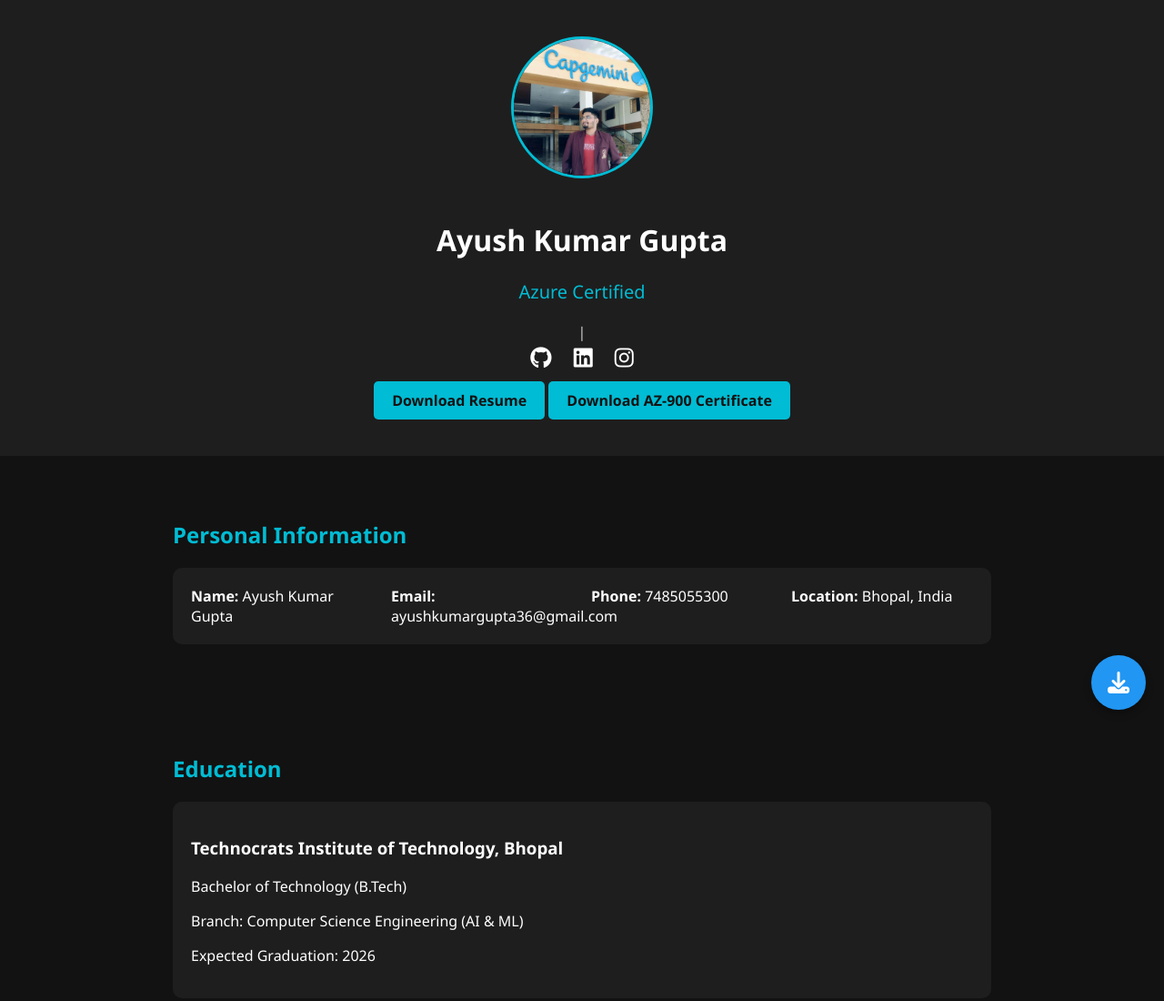
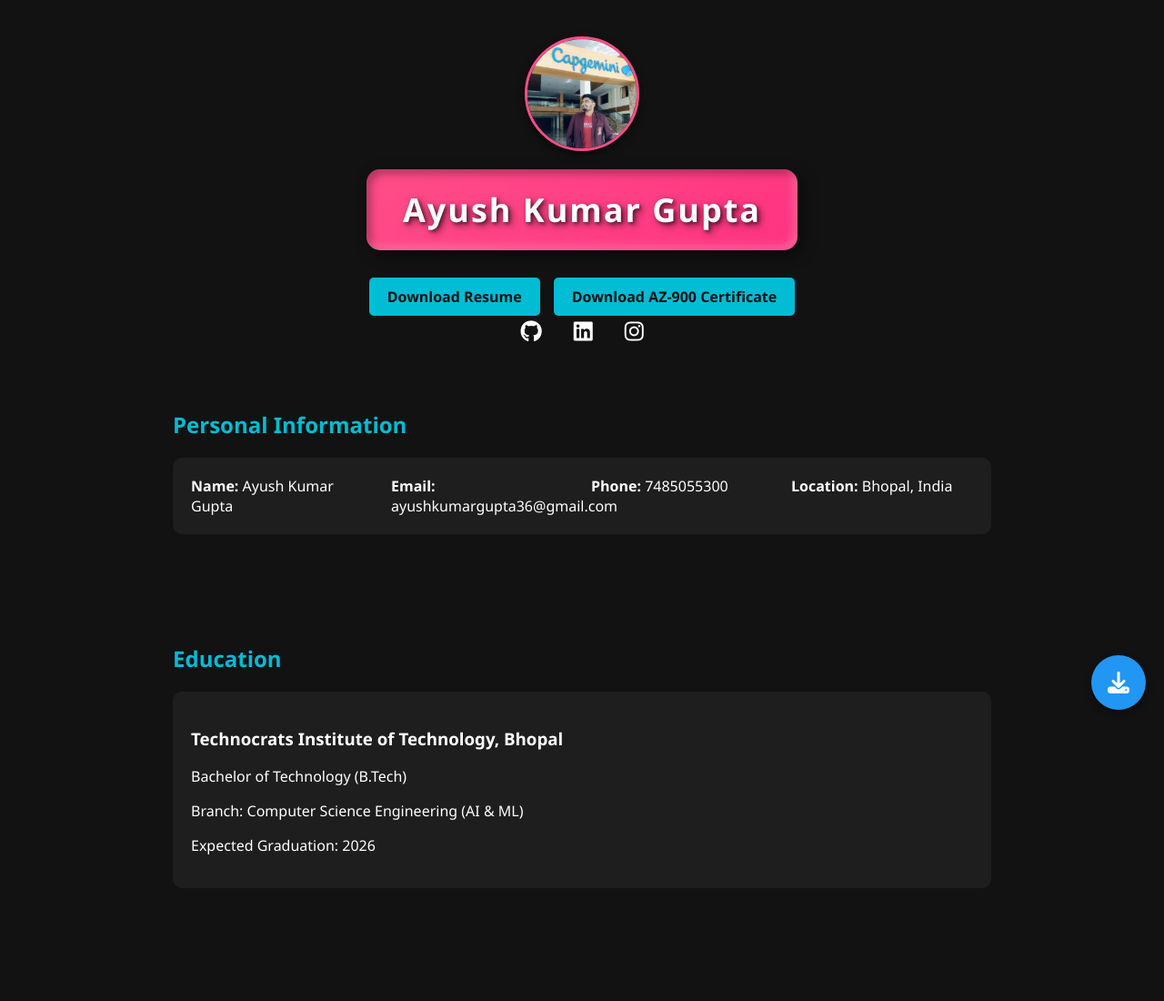
Before and after one commit to ayushgupta36/Ayush-portfolio, a plain HTML site: page index.html in a window 1280 px wide. Shown: the top 1100 px of the page at 91% size. Drawn offline with nearby package versions, Linux system fonts and the light colour scheme.

Commit message:
Aligned Buttons below Nameplate

```diff
--- a/index.html
+++ b/index.html
@@ -13,17 +13,25 @@
   <link rel="stylesheet" href="style.css">
 </head>
 <body>
-  <header data-aos="fade-down">
-    <img src="assets/ayush-photo.jpeg" alt="Ayush Kumar Gupta" class="profile-pic">
+
+<div class="profile-header">
+  <img src="assets/ayush-photo.jpeg" alt="Ayush Kumar Gupta" class="profile-pic-side">
+  <div class="name-plate">
     <h1>Ayush Kumar Gupta</h1>
-    <p class="typed-text"></p>
-    <div class="social-links">
-      <a href="https://github.com/ayushgupta36" target="_blank"><i class="fab fa-github"></i></a>
-      <a href="https://www.linkedin.com/in/ayush-kumar-gupta-102981245" target="_blank"><i class="fab fa-linkedin"></i></a>
-      <a href="https://www.instagram.com/ayush_gupta_63?igsh=MWNlMGw0cTEzc3A3dw==" target="_blank"><i class="fab fa-instagram"></i></a>
-    </div>
-    <a href="assets/resume.pdf" download class="btn">Download Resume</a>
-    <a href="assets/azure_certificate.pdf" download class="btn">Download AZ-900 Certificate</a>
+  </div>
+</div>
+
+<div class="button-group">
+  <a href="assets/resume.pdf" download class="btn">Download Resume</a>
+  <a href="assets/azure_certificate.pdf" download class="btn">Download AZ-900 Certificate</a>
+</div>
+
+<div class="social-links">
+  <a href="https://github.com/ayushgupta36" target="_blank"><i class="fab fa-github"></i></a>
+  <a href="https://www.linkedin.com/in/ayush-kumar-gupta-102981245" target="_blank"><i class="fab fa-linkedin"></i></a>
+   <a href="https://www.instagram.com/ayush_gupta_63?igsh=MWNlMGw0cTEzc3A3dw==" target="_blank"><i class="fab fa-instagram"></i></a>
+</div>
+
   </header>
 
   <section id="personal-info" data-aos="fade-up">
--- a/style.css
+++ b/style.css
@@ -5,20 +5,42 @@ body {
   color: #ffffff;
   scroll-behavior: smooth;
 }
-
-header {
-  text-align: center;
-  padding: 40px 20px;
-  background: #1e1e1e;
+.profile-header {
+  display: flex;
+  align-items: center;
+  justify-content: center;
+  gap: 20px;
+  margin-top: 40px;
 }
 
-.profile-pic {
-  width: 150px;
-  height: 150px;
+.profile-pic-side {
+  width: 120px;
+  height: 120px;
   border-radius: 50%;
-  border: 3px solid #00bcd4;
+  border: 3px solid #ff4d88;
   object-fit: cover;
-  margin-bottom: 20px;
+  box-shadow: 0 4px 10px rgba(0,0,0,0.5);
+}
+
+.name-plate {
+  display: inline-block;
+  padding: 20px 40px;
+  background: linear-gradient(145deg, #ff4d88, #ff3380);
+  border-radius: 15px;
+  box-shadow:
+    5px 5px 15px rgba(0,0,0,0.5),
+    inset -5px -5px 10px rgba(255, 255, 255, 0.2),
+    inset 5px 5px 10px rgba(0,0,0,0.3);
+}
+
+.name-plate h1 {
+  margin: 0;
+  font-size: 36px;
+  color: #ffffff;
+  letter-spacing: 2px;
+  text-shadow:
+    2px 2px 4px rgba(0,0,0,0.6),
+    4px 4px 10px rgba(0,0,0,0.4);
 }
 
 .social-links a {
@@ -178,3 +200,64 @@ footer {
 .contact-form button:hover {
   background-color: #008c9e;
 }
+.profile-header {
+  display: flex;
+  align-items: center;
+  justify-content: center;
+  gap: 20px;
+  flex-wrap: wrap; /* Ensures responsiveness */
+  margin-top: 40px;
+  flex-direction: column; /* Stack items vertically */
+}
+
+.profile-pic-side {
+  width: 120px;
+  height: 120px;
+  border-radius: 50%;
+  border: 3px solid #ff4d88;
+  object-fit: cover;
+  box-shadow: 0 4px 10px rgba(0,0,0,0.5);
+}
+
+.name-plate {
+  padding: 20px 40px;
+  background: linear-gradient(145deg, #ff4d88, #ff3380);
+  border-radius: 15px;
+  box-shadow:
+    5px 5px 15px rgba(0,0,0,0.5),
+    inset -5px -5px 10px rgba(255, 255, 255, 0.2),
+    inset 5px 5px 10px rgba(0,0,0,0.3);
+}
+
+.name-plate h1 {
+  margin: 0;
+  font-size: 36px;
+  color: #ffffff;
+  letter-spacing: 2px;
+  text-shadow: 2px 2px 4px rgba(0,0,0,0.6), 4px 4px 10px rgba(0,0,0,0.4);
+}
+
+/* Align buttons & social links below nameplate */
+.button-group {
+  display: flex;
+  flex-wrap: wrap;
+  gap: 15px;
+  justify-content: center;
+  margin-top: 20px;
+}
+
+.social-links {
+  display: flex;
+  gap: 15px;
+  justify-content: center;
+}
+
+.social-links a {
+  font-size: 24px;
+  color: #ffffff;
+  transition: color 0.3s;
+}
+
+.social-links a:hover {
+  color: #ff4d88;
+}
```
